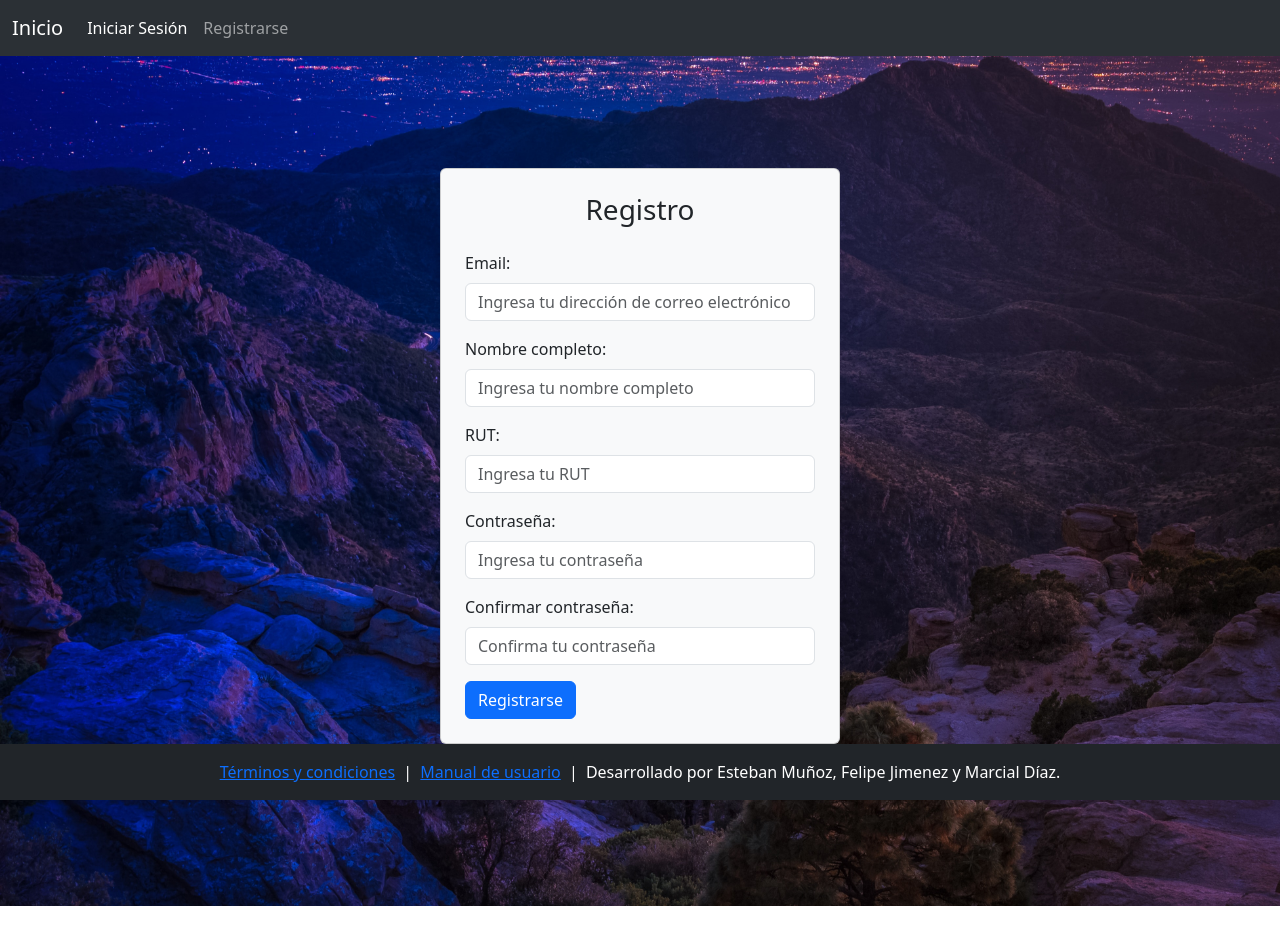
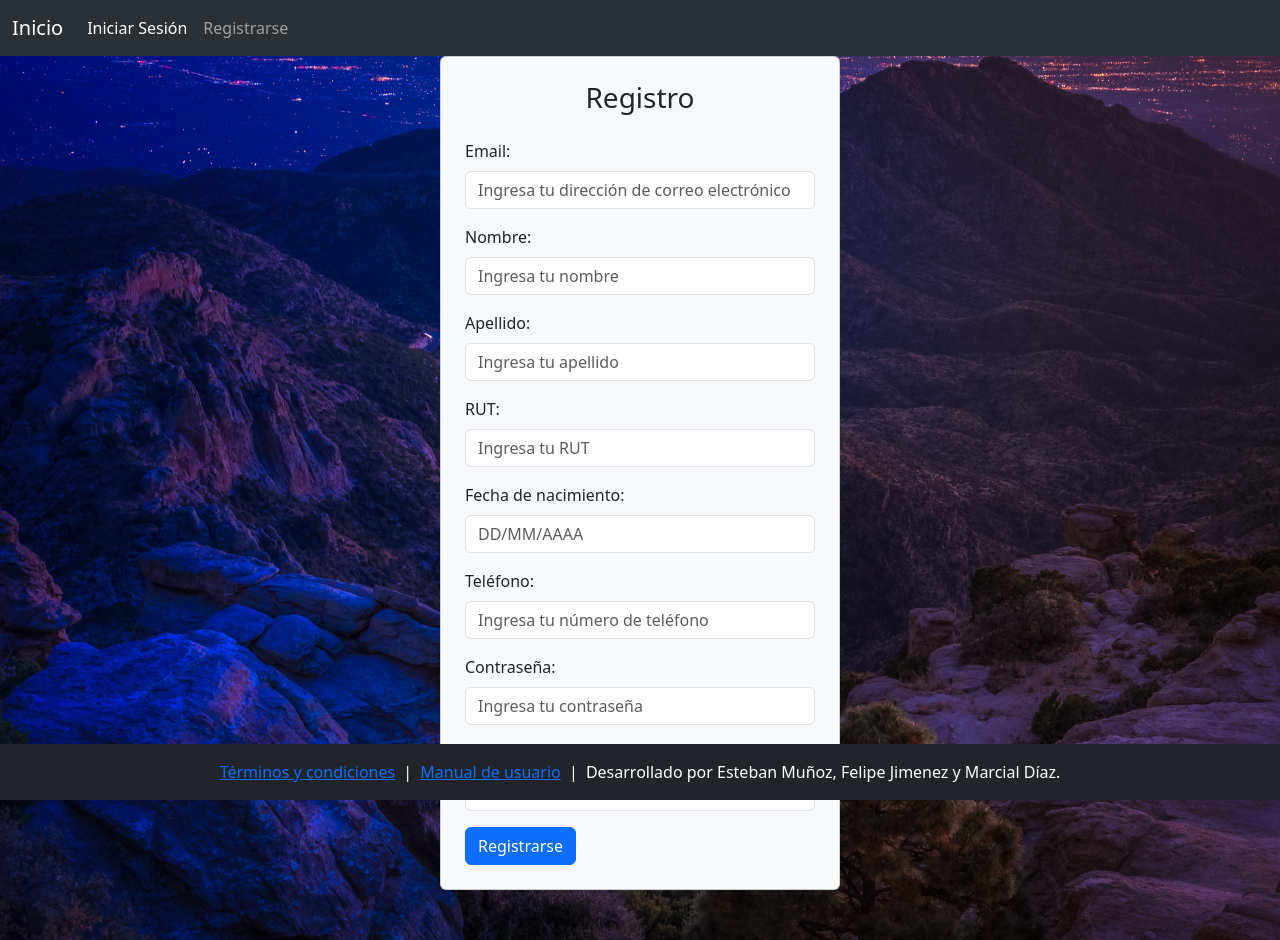
Before and after one commit to sekuismo/app-bicis, a React (Vite) app: page /register in a window 1280 px wide. Before the commit the page ends 906 px from the top, so only its background shows below. Built offline with nearby package versions, Linux system fonts and the light colour scheme.

Commit message:
registro de guardias funcionando + manual

```diff
--- a/src/Components/Register.jsx
+++ b/src/Components/Register.jsx
@@ -1,11 +1,13 @@
-import React from "react";
 import { useFormik } from "formik";
 import * as Yup from "yup";
 import axios from "axios";
 import { useNavigate } from "react-router-dom";
+import { useState } from "react";
+
 
 function Register() {
   const navigate = useNavigate();
+  const [errorMessage, setErrorMessage] = useState('')
 
   function validarRUT(rut) {
     // Eliminar puntos y guión
@@ -44,10 +46,13 @@ function Register() {
         "Solo se permite registrar con correo Inacap"
       )
       .required("Campo requerido"),
-    fullName: Yup.string().required("Campo requerido"),
+    name: Yup.string().required("Campo requerido"),
+    lastName: Yup.string().required("Campo requerido"),
     rut: Yup.string()
       .required("Campo requerido")
-      .test("es-valido", "RUT no válido", (value) => validarRUT(value)),
+      .test("es-valido", "RUT no válido", validarRUT),
+    birthDate: Yup.string().required("Campo requerido"),
+    phone: Yup.string().required("Campo requerido"),
     password: Yup.string()
       .required("Campo requerido")
       .min(8, "La contraseña debe tener al menos 8 caracteres")
@@ -64,48 +69,54 @@ function Register() {
   const formik = useFormik({
     initialValues: {
       email: "",
-      fullName: "",
+      name: "",
+      lastName: "",
       rut: "",
+      birthDate: "",
+      phone: "",
       password: "",
       confirmPassword: "",
-      type: "estudiante", // Campo oculto para el tipo de usuario
     },
     validationSchema,
     onSubmit: async (values) => {
       try {
         const userData = {
+          name: values.name,
+          lastName: values.lastName,
+          rut: values.rut,
+          birthDate: values.birthDate,
           email: values.email,
-          fullName: values.fullName,
-          rut: values.rut,
-          password: values.password,
-          type: "estudiante", // Asegurándonos de que el tipo de usuario sea siempre 'estudiante'
+          phone: values.phone,
+          passwrd: values.password,
+          profileId: 3,
+          status: true,
         };
-        await axios.post("http://localhost:3000/users", userData);
+
+        await axios.post("https://54.92.163.60:3333/person-user/", userData);
         console.log("Usuario estudiante registrado con éxito");
         navigate("/login");
       } catch (error) {
-        console.error("Error al registrar el usuario:", error);
+        let errorMsg = "Error al registrar el usuario";
+        if (error.response && error.response.data && error.response.data.message) {
+          errorMsg = error.response.data.message;
+        }
+        setErrorMessage(errorMsg);
       }
     },
   });
 
   return (
-    <div>
     <div className="container-fluid d-flex justify-content-center align-items-center min-vh-100">
-        <div className="card p-4 bg-light w-100" style={{ maxWidth: "400px" }} id="regCard">
+      <div className="card p-4 bg-light w-100" style={{ maxWidth: "400px" }}>
         <h3 className="text-center mb-4">Registro</h3>
         <form onSubmit={formik.handleSubmit}>
-            {/* Campos del formulario */}
           <div className="mb-3">
             <label htmlFor="email" className="form-label">
               Email:
             </label>
             <input
               type="email"
-                className={`form-control ${
-                  formik.touched.email && formik.errors.email
-                    ? "is-invalid"
-                    : ""
+              className={`form-control ${formik.touched.email && formik.errors.email ? "is-invalid" : ""
                 }`}
               id="email"
               placeholder="Ingresa tu dirección de correo electrónico"
@@ -117,33 +128,48 @@ function Register() {
           </div>
 
           <div className="mb-3">
-              <label htmlFor="fullName" className="form-label">
-                Nombre completo:
+            <label htmlFor="name" className="form-label">
+              Nombre:
             </label>
             <input
               type="text"
-                className={`form-control ${
-                  formik.touched.fullName && formik.errors.fullName
+              className={`form-control ${formik.touched.name && formik.errors.name ? "is-invalid" : ""
+                }`}
+              id="name"
+              placeholder="Ingresa tu nombre"
+              {...formik.getFieldProps("name")}
+            />
+            {formik.touched.name && formik.errors.name && (
+              <div className="invalid-feedback">{formik.errors.name}</div>
+            )}
+          </div>
+
+          <div className="mb-3">
+            <label htmlFor="lastName" className="form-label">
+              Apellido:
+            </label>
+            <input
+              type="text"
+              className={`form-control ${formik.touched.lastName && formik.errors.lastName
                 ? "is-invalid"
                 : ""
                 }`}
-                id="fullName"
-                placeholder="Ingresa tu nombre completo"
-                {...formik.getFieldProps("fullName")}
+              id="lastName"
+              placeholder="Ingresa tu apellido"
+              {...formik.getFieldProps("lastName")}
             />
-              {formik.touched.fullName && formik.errors.fullName && (
-                <div className="invalid-feedback">{formik.errors.fullName}</div>
+            {formik.touched.lastName && formik.errors.lastName && (
+              <div className="invalid-feedback">{formik.errors.lastName}</div>
             )}
           </div>
-            {/* Campo para el RUT */}
+
           <div className="mb-3">
             <label htmlFor="rut" className="form-label">
               RUT:
             </label>
             <input
               type="text"
-                className={`form-control ${
-                  formik.touched.rut && formik.errors.rut ? "is-invalid" : ""
+              className={`form-control ${formik.touched.rut && formik.errors.rut ? "is-invalid" : ""
                 }`}
               id="rut"
               placeholder="Ingresa tu RUT"
@@ -155,13 +181,48 @@ function Register() {
           </div>
 
           <div className="mb-3">
+            <label htmlFor="birthDate" className="form-label">
+              Fecha de nacimiento:
+            </label>
+            <input
+              type="text"
+              className={`form-control ${formik.touched.birthDate && formik.errors.birthDate
+                ? "is-invalid"
+                : ""
+                }`}
+              id="birthDate"
+              placeholder="DD/MM/AAAA"
+              {...formik.getFieldProps("birthDate")}
+            />
+            {formik.touched.birthDate && formik.errors.birthDate && (
+              <div className="invalid-feedback">{formik.errors.birthDate}</div>
+            )}
+          </div>
+
+          <div className="mb-3">
+            <label htmlFor="phone" className="form-label">
+              Teléfono:
+            </label>
+            <input
+              type="text"
+              className={`form-control ${formik.touched.phone && formik.errors.phone ? "is-invalid" : ""
+                }`}
+              id="phone"
+              placeholder="Ingresa tu número de teléfono"
+              {...formik.getFieldProps("phone")}
+            />
+            {formik.touched.phone && formik.errors.phone && (
+              <div className="invalid-feedback">{formik.errors.phone}</div>
+            )}
+          </div>
+
+          <div className="mb-3">
             <label htmlFor="password" className="form-label">
               Contraseña:
             </label>
             <input
               type="password"
-                className={`form-control ${
-                  formik.touched.password && formik.errors.password
+              className={`form-control ${formik.touched.password && formik.errors.password
                 ? "is-invalid"
                 : ""
                 }`}
@@ -180,9 +241,7 @@ function Register() {
             </label>
             <input
               type="password"
-                className={`form-control ${
-                  formik.touched.confirmPassword &&
-                  formik.errors.confirmPassword
+              className={`form-control ${formik.touched.confirmPassword && formik.errors.confirmPassword
                 ? "is-invalid"
                 : ""
                 }`}
@@ -190,21 +249,23 @@ function Register() {
               placeholder="Confirma tu contraseña"
               {...formik.getFieldProps("confirmPassword")}
             />
-              {formik.touched.confirmPassword &&
-                formik.errors.confirmPassword && (
+            {formik.touched.confirmPassword && formik.errors.confirmPassword && (
               <div className="invalid-feedback">
                 {formik.errors.confirmPassword}
               </div>
             )}
           </div>
-
+          {errorMessage && (
+            <div className="alert alert-danger" role="alert">
+              {errorMessage}
+            </div>
+          )}
           <button type="submit" className="btn btn-primary btn-block">
             Registrarse
           </button>
         </form>
       </div>
     </div>
-    </div>
   );
 }
 
--- a/src/Components/RegisterGuardia.jsx
+++ b/src/Components/RegisterGuardia.jsx
@@ -1,43 +1,114 @@
-import React from 'react';
-import { useFormik } from 'formik';
-import * as Yup from 'yup';
+import { useFormik } from "formik";
+import * as Yup from "yup";
+import axios from "axios";
+import { useNavigate } from "react-router-dom";
+import { useState } from "react";
+
 
 function RegisterGuardia() {
+  const navigate = useNavigate();
+  const [errorMessage, setErrorMessage] = useState('')
+
+  function validarRUT(rut) {
+    // Eliminar puntos y guión
+    let valor = rut.replace(/\./g, "").replace("-", "");
+
+    // Aislar cuerpo y dígito verificador
+    let cuerpo = valor.slice(0, -1);
+    let dv = valor.slice(-1).toUpperCase();
+
+    // Calcular dígito esperado
+    let suma = 0;
+    let multiplo = 2;
+
+    for (let i = 1; i <= cuerpo.length; i++) {
+      let index = multiplo * valor.charAt(cuerpo.length - i);
+      suma = suma + index;
+      if (multiplo < 7) {
+        multiplo = multiplo + 1;
+      } else {
+        multiplo = 2;
+      }
+    }
+
+    let dvEsperado = 11 - (suma % 11);
+    dv = dv === "K" ? 10 : dv;
+    dv = parseInt(dv) === 0 ? 11 : dv;
+
+    return dvEsperado === parseInt(dv);
+  }
+
   const validationSchema = Yup.object().shape({
-    email: Yup.string().email('Dirección de correo electrónico inválida').required('Este campo es obligatorio'),
-    fullName: Yup.string().required('Este campo es obligatorio'),
+    email: Yup.string()
+      .email("Ingresa un correo electrónico válido")
+      .matches(
+        /^[a-zA-Z0-9._-]+@inacapmail\.cl$/,
+        "Solo se permite registrar con correo Inacap"
+      )
+      .required("Campo requerido"),
+    name: Yup.string().required("Campo requerido"),
+    lastName: Yup.string().required("Campo requerido"),
+    rut: Yup.string()
+      .required("Campo requerido")
+      .test("es-valido", "RUT no válido", validarRUT),
+    birthDate: Yup.string().required("Campo requerido"),
+    phone: Yup.string().required("Campo requerido"),
     password: Yup.string()
-      .required('Este campo es obligatorio')
-      .min(8, 'La contraseña debe tener al menos 8 caracteres')
-      .max(16, 'La contraseña no puede tener más de 16 caracteres')
+      .required("Campo requerido")
+      .min(8, "La contraseña debe tener al menos 8 caracteres")
+      .max(16, "La contraseña no puede tener más de 16 caracteres")
       .matches(
         /^(?=.*[A-Z])(?=.*\d)/,
-        'La contraseña debe contener al menos una letra mayúscula y un número'
+        "La contraseña debe contener al menos una letra mayúscula y un número"
       ),
     confirmPassword: Yup.string()
-      .oneOf([Yup.ref('password'), null], 'Las contraseñas deben coincidir')
-      .required('Este campo es obligatorio'),
+      .oneOf([Yup.ref("password"), null], "Las contraseñas deben coincidir")
+      .required("Campo requerido"),
   });
 
   const formik = useFormik({
     initialValues: {
-      email: '',
-      fullName: '',
-      password: '',
-      confirmPassword: '',
+      email: "",
+      name: "",
+      lastName: "",
+      rut: "",
+      birthDate: "",
+      phone: "",
+      password: "",
+      confirmPassword: "",
     },
     validationSchema,
-    onSubmit: (values) => {
-      // Aquí deberías hacer la petición POST al backend para registrar al usuario
-      console.log('Formulario de guardia', values);
+    onSubmit: async (values) => {
+      try {
+        const userData = {
+          name: values.name,
+          lastName: values.lastName,
+          rut: values.rut,
+          birthDate: values.birthDate,
+          email: values.email,
+          phone: values.phone,
+          passwrd: values.password,
+          profileId: 2,
+          status: true,
+        };
+
+        await axios.post("https://54.92.163.60:3333/person-user/", userData);
+        console.log("Usuario de tipo guardia registrado con éxito");
+        navigate("/homeAdmin");
+      } catch (error) {
+        let errorMsg = "Error al registrar al guardia";
+        if (error.response && error.response.data && error.response.data.message) {
+          errorMsg = error.response.data.message;
+        }
+        setErrorMessage(errorMsg);
+      }
     },
   });
 
   return (
-    <div>
     <div className="container-fluid d-flex justify-content-center align-items-center min-vh-100">
-        <div className="card p-4 bg-light w-100" style={{ maxWidth: '400px' }}>
-          <h3 className="text-center mb-4">Crear cuenta de guardia</h3>
+      <div className="card p-4 bg-light w-100" style={{ maxWidth: "400px" }}>
+        <h3 className="text-center mb-4">Registro</h3>
         <form onSubmit={formik.handleSubmit}>
           <div className="mb-3">
             <label htmlFor="email" className="form-label">
@@ -45,67 +116,154 @@ function RegisterGuardia() {
             </label>
             <input
               type="email"
-                className={`form-control ${formik.touched.email && formik.errors.email ? 'is-invalid' : ''}`}
+              className={`form-control ${formik.touched.email && formik.errors.email ? "is-invalid" : ""
+                }`}
               id="email"
-                placeholder="Ingresa tu dirección de correo electrónico"
-                {...formik.getFieldProps('email')}
+              placeholder="Ingrese el correo electrónico del guardia"
+              {...formik.getFieldProps("email")}
             />
             {formik.touched.email && formik.errors.email && (
               <div className="invalid-feedback">{formik.errors.email}</div>
             )}
           </div>
+
           <div className="mb-3">
-              <label htmlFor="fullName" className="form-label">
-                Nombre completo:
+            <label htmlFor="name" className="form-label">
+              Nombre:
             </label>
             <input
               type="text"
-                className={`form-control ${formik.touched.fullName && formik.errors.fullName ? 'is-invalid' : ''}`}
-                id="fullName"
-                placeholder="Ingresa tu nombre completo"
-                {...formik.getFieldProps('fullName')}
+              className={`form-control ${formik.touched.name && formik.errors.name ? "is-invalid" : ""
+                }`}
+              id="name"
+              placeholder="Ingrese el nombre del guardia"
+              {...formik.getFieldProps("name")}
             />
-              {formik.touched.fullName && formik.errors.fullName && (
-                <div className="invalid-feedback">{formik.errors.fullName}</div>
+            {formik.touched.name && formik.errors.name && (
+              <div className="invalid-feedback">{formik.errors.name}</div>
             )}
           </div>
+
+          <div className="mb-3">
+            <label htmlFor="lastName" className="form-label">
+              Apellido:
+            </label>
+            <input
+              type="text"
+              className={`form-control ${formik.touched.lastName && formik.errors.lastName
+                ? "is-invalid"
+                : ""
+                }`}
+              id="lastName"
+              placeholder="Ingrese apellido"
+              {...formik.getFieldProps("lastName")}
+            />
+            {formik.touched.lastName && formik.errors.lastName && (
+              <div className="invalid-feedback">{formik.errors.lastName}</div>
+            )}
+          </div>
+
+          <div className="mb-3">
+            <label htmlFor="rut" className="form-label">
+              RUT:
+            </label>
+            <input
+              type="text"
+              className={`form-control ${formik.touched.rut && formik.errors.rut ? "is-invalid" : ""
+                }`}
+              id="rut"
+              placeholder="Ingrese RUT"
+              {...formik.getFieldProps("rut")}
+            />
+            {formik.touched.rut && formik.errors.rut && (
+              <div className="invalid-feedback">{formik.errors.rut}</div>
+            )}
+          </div>
+
+          <div className="mb-3">
+            <label htmlFor="birthDate" className="form-label">
+              Fecha de nacimiento:
+            </label>
+            <input
+              type="text"
+              className={`form-control ${formik.touched.birthDate && formik.errors.birthDate
+                ? "is-invalid"
+                : ""
+                }`}
+              id="birthDate"
+              placeholder="DD/MM/AAAA"
+              {...formik.getFieldProps("birthDate")}
+            />
+            {formik.touched.birthDate && formik.errors.birthDate && (
+              <div className="invalid-feedback">{formik.errors.birthDate}</div>
+            )}
+          </div>
+
+          <div className="mb-3">
+            <label htmlFor="phone" className="form-label">
+              Teléfono:
+            </label>
+            <input
+              type="text"
+              className={`form-control ${formik.touched.phone && formik.errors.phone ? "is-invalid" : ""
+                }`}
+              id="phone"
+              placeholder="Número de teléfono"
+              {...formik.getFieldProps("phone")}
+            />
+            {formik.touched.phone && formik.errors.phone && (
+              <div className="invalid-feedback">{formik.errors.phone}</div>
+            )}
+          </div>
+
           <div className="mb-3">
             <label htmlFor="password" className="form-label">
               Contraseña:
             </label>
             <input
               type="password"
-                className={`form-control ${formik.touched.password && formik.errors.password ? 'is-invalid' : ''}`}
+              className={`form-control ${formik.touched.password && formik.errors.password
+                ? "is-invalid"
+                : ""
+                }`}
               id="password"
-                placeholder="Ingresa tu contraseña"
-                {...formik.getFieldProps('password')}
+              placeholder="Contraseña del guardia"
+              {...formik.getFieldProps("password")}
             />
             {formik.touched.password && formik.errors.password && (
               <div className="invalid-feedback">{formik.errors.password}</div>
             )}
           </div>
+
           <div className="mb-3">
             <label htmlFor="confirmPassword" className="form-label">
               Confirmar contraseña:
             </label>
             <input
               type="password"
-                className={`form-control ${
-                  formik.touched.confirmPassword && formik.errors.confirmPassword ? 'is-invalid' : ''
+              className={`form-control ${formik.touched.confirmPassword && formik.errors.confirmPassword
+                ? "is-invalid"
+                : ""
                 }`}
               id="confirmPassword"
-                placeholder="Confirma tu contraseña"
-                {...formik.getFieldProps('confirmPassword')}
+              placeholder="Confirmar la contraseña"
+              {...formik.getFieldProps("confirmPassword")}
             />
             {formik.touched.confirmPassword && formik.errors.confirmPassword && (
-                <div className="invalid-feedback">{formik.errors.confirmPassword}</div>
+              <div className="invalid-feedback">
+                {formik.errors.confirmPassword}
+              </div>
             )}
           </div>
+          {errorMessage && (
+            <div className="alert alert-danger" role="alert">
+              {errorMessage}
+            </div>
+          )}
           <button type="submit" className="btn btn-primary btn-block">
-              Crear cuenta
+            Registrarse
           </button>
         </form>
-        </div>
       </div>
     </div>
   );
--- a/src/index.css
+++ b/src/index.css
@@ -80,7 +80,11 @@ body{
     font-size: 130%;
    }
 
-   #tuBici, #modificar {
+   #tuBici{
+
+   }
+
+   #modificar {
     font-size: 100%;
    }
 }
```
Also changed, not shown: src/App.jsx (+4 -4 lines), src/Components/Footer.jsx (+7 -7 lines), src/Components/Login.jsx (+27 -26 lines), src/Components/Navbar.jsx (+4 -14 lines). Lines whose indentation alone changed are shown as unchanged.
